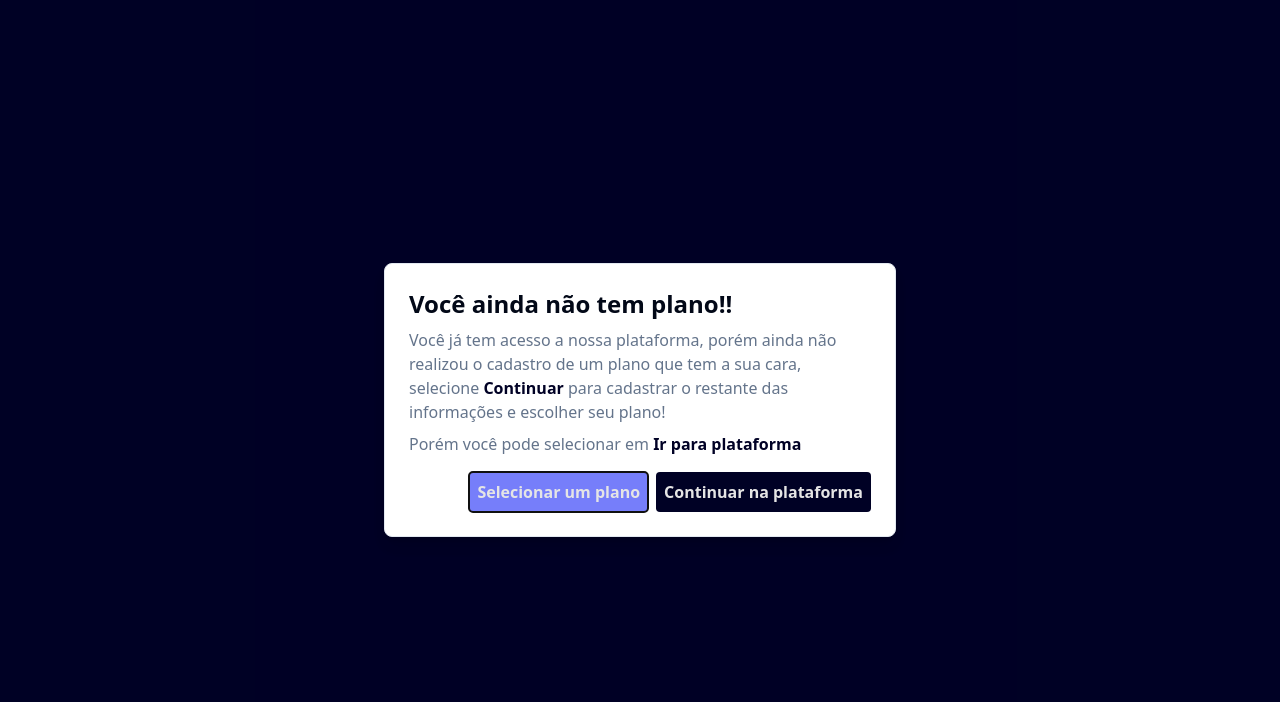
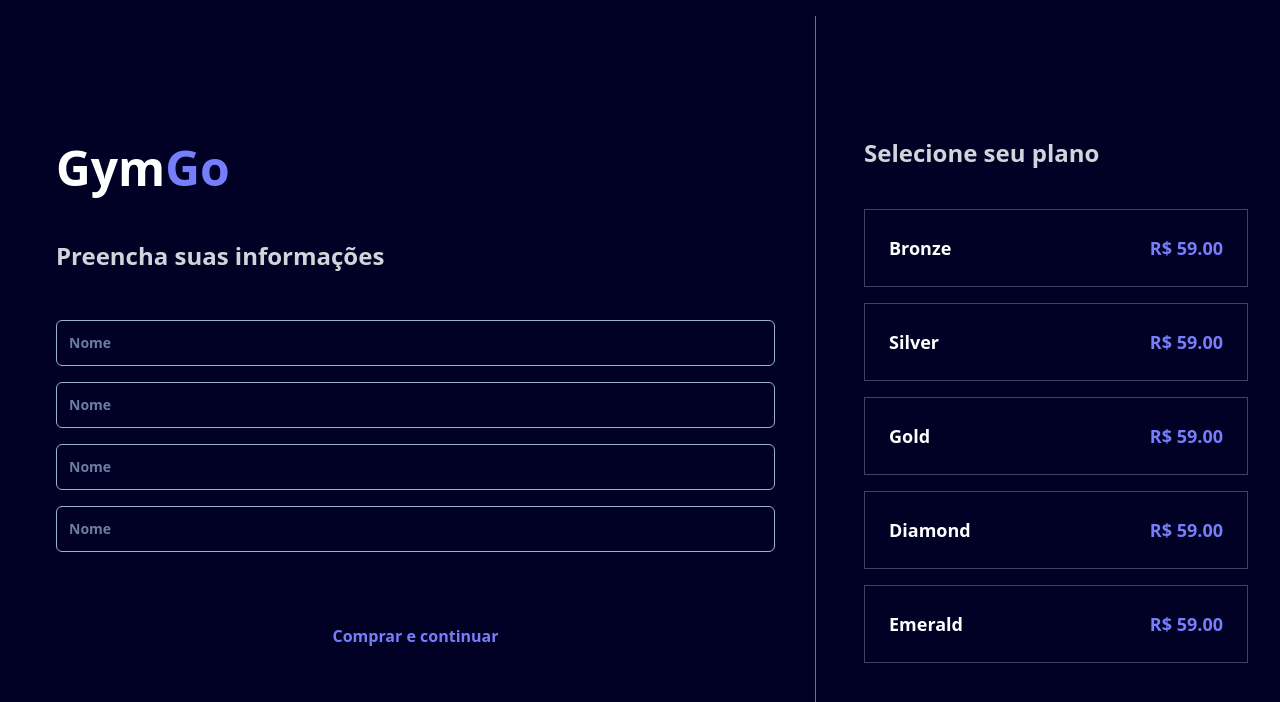
Before and after one commit to eduardo1199/gym-go, a Next.js app: page /register/complement/student in a window 1280 px wide. Shown: the top 702 px of the page. Built offline with nearby package versions, Linux system fonts and the light colour scheme.

Commit message:
feat: create page plan

```diff
--- a/src/components/Button/Primary.tsx
+++ b/src/components/Button/Primary.tsx
@@ -1,15 +1,23 @@
+import { cn } from '@/lib/utils'
 import { ButtonHTMLAttributes, ReactNode } from 'react'
 
 interface PrimaryButtonProps extends ButtonHTMLAttributes<HTMLButtonElement> {
   children: ReactNode
 }
 
-export function PrimaryButton({ children, ...props }: PrimaryButtonProps) {
+export function PrimaryButton({
+  children,
+  className,
+  ...props
+}: PrimaryButtonProps) {
   return (
     <button
       {...props}
       type="button"
-      className="p-2 rounded ease-in duration-300 hover:bg-secondary-blue hover:shadow-primary hover:shadow-primary-purple hover:-translate-y-1 hover:scale-105 animate-visible focus:outline-none border-none focus:-translate-y-1 focus:scale-105 focus:shadow-primary focus:shadow-primary-purple focus:bg-secondary-blue text-primary-purple font-bold text-base"
+      className={cn(
+        'p-2 rounded ease-in duration-300 hover:bg-secondary-blue hover:shadow-primary hover:shadow-primary-purple hover:-translate-y-1 hover:scale-105 animate-visible focus:outline-none border-none focus:-translate-y-1 focus:scale-105 focus:shadow-primary focus:shadow-primary-purple focus:bg-secondary-blue text-primary-purple font-bold text-base',
+        className,
+      )}
     >
       {children}
     </button>
--- a/src/pages/register/complement/student/index.tsx
+++ b/src/pages/register/complement/student/index.tsx
@@ -7,14 +7,43 @@ import {
   AlertDialogFooter,
   AlertDialogHeader,
   AlertDialogTitle,
-  AlertDialogTrigger,
 } from 'components/AlertDialog'
 import { Button } from 'components/Button'
+import { Input } from 'components/Input'
 import Router from 'next/router'
 import { useEffect, useState } from 'react'
 
+const mocksPlans = [
+  {
+    id: 1,
+    name: 'Bronze',
+    description: 'Descrição plano bronza',
+  },
+  {
+    id: 2,
+    name: 'Silver',
+    description: 'Descrição plano Silver',
+  },
+  {
+    id: 3,
+    name: 'Gold',
+    description: 'Descrição plano Gold',
+  },
+  {
+    id: 4,
+    name: 'Diamond',
+    description: 'Descrição plano Diamond',
+  },
+  {
+    id: 5,
+    name: 'Emerald',
+    description: 'Descrição plano Emerald',
+  },
+]
+
 export default function ComplementRegisterStudent() {
   const [openDialog, setOpenDialog] = useState(false)
+  const [idPlan, setIdPlan] = useState<number | null>(null)
 
   function handleCloseModal() {
     setOpenDialog(false)
@@ -25,8 +54,12 @@ export default function ComplementRegisterStudent() {
     setOpenDialog(false)
   }
 
+  function handleSetSelectedPlan(planId: number) {
+    setIdPlan(planId)
+  }
+
   useEffect(() => {
-    setOpenDialog(true)
+    /* setOpenDialog(true) */
   }, [])
 
   return (
@@ -41,7 +74,7 @@ export default function ComplementRegisterStudent() {
               Você já tem acesso a nossa plataforma, porém ainda não realizou o
               cadastro de um plano que tem a sua cara, selecione{' '}
               <span className="font-bold text-base text-primary-blue">
-                Continuar
+                Selecionar um plano
               </span>{' '}
               para cadastrar o restante das informações e escolher seu plano!
             </AlertDialogDescription>
@@ -68,6 +101,72 @@ export default function ComplementRegisterStudent() {
           </AlertDialogFooter>
         </AlertDialogContent>
       </AlertDialog>
+
+      <div className="h-full flex max-w-7xl mx-auto gap-8 p-4">
+        <div className="flex flex-1 flex-col p-10 justify-center gap-12 border-r border-gray-500">
+          <strong className="text-5xl font-bold text-white animate-visible">
+            Gym<span className="text-primary-purple">Go</span>
+          </strong>
+
+          <span className="text-gray-300 font-bold text-2xl">
+            Preencha suas informações
+          </span>
+
+          <form action="" className="flex flex-col gap-4">
+            <Input.Root
+              placeholder="Nome"
+              className="bg-transparent text-white"
+            >
+              <Input.Error />
+            </Input.Root>
+            <Input.Root
+              placeholder="Nome"
+              className="bg-transparent text-white"
+            >
+              <Input.Error />
+            </Input.Root>
+            <Input.Root
+              placeholder="Nome"
+              className="bg-transparent text-white"
+            >
+              <Input.Error />
+            </Input.Root>
+            <Input.Root
+              placeholder="Nome"
+              className="bg-transparent text-white"
+            >
+              <Input.Error />
+            </Input.Root>
+          </form>
+
+          <Button.Primary className="mt-4">Comprar e continuar</Button.Primary>
+        </div>
+
+        <div className="w-1/3 flex flex-col justify-center p-4 gap-10">
+          <span className="text-gray-300 font-bold text-2xl">
+            Selecione seu plano
+          </span>
+
+          <div className="flex flex-col gap-4">
+            {mocksPlans.map((plan) => {
+              return (
+                <button
+                  key={plan.id}
+                  className="border bg-transparent border-primary-gray p-6 flex justify-between items-center hover:bg-primary-purple animate-visible hover:-translate-y-1 hover:scale-105 ease-in duration-300 group"
+                >
+                  <span className="text-white font-extrabold text-lg">
+                    {plan.name}
+                  </span>
+
+                  <p className="text-primary-purple font-extrabold text-lg group-hover:text-primary-blue">
+                    R$ 59.00
+                  </p>
+                </button>
+              )
+            })}
+          </div>
+        </div>
+      </div>
     </div>
   )
 }
```
